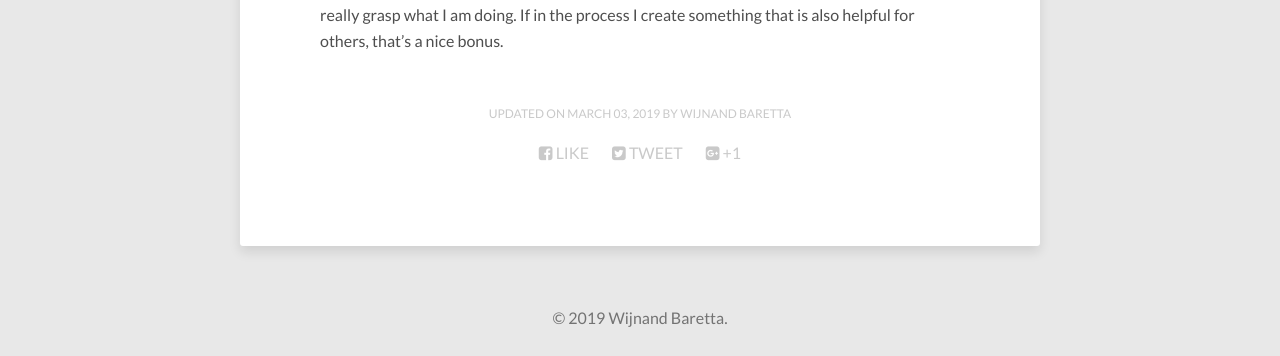
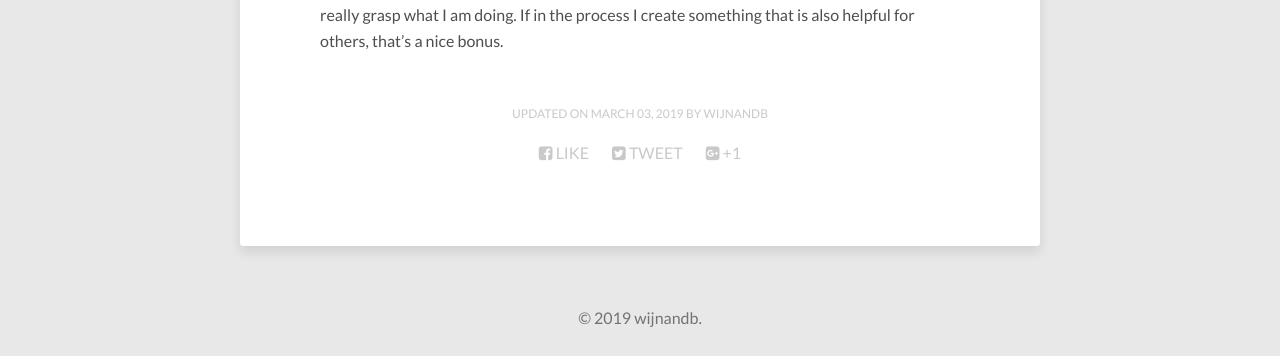
Before and after one commit to wijnandb/notes, a Jekyll site: the page built from about/index.md, in a window 1280 px wide. Shown: the part 758-1114 px from the top of the page. Built offline with Jekyll 4.4.1, drawn with Linux system fonts in a browser that asks for light colours; nearby versions of some CDN libraries.

Commit message:
Update _config.yml

```diff
--- a/_config.yml
+++ b/_config.yml
@@ -14,12 +14,12 @@
 # You can create any custom variable you would like, and they will be accessible
 # in the templates via {{ site.myvariable }}.
 # theme: jekyll-theme-so-simple
-remote_theme: mmistakes/so-simple-theme
+#remote_theme: mmistakes/so-simple-theme
 locale: en-US
 
 
 title:            Notes on programming and other aspects of life
-description:
+description:      Python, Django, Postgres
 disqus_shortname:
 reading_time:     false
 words_per_minute: 200
@@ -29,7 +29,7 @@
 
 # Owner/author information
 owner:
-  name:           Wijnand Baretta
+  name:           wijnandb
   avatar:         snapshot.png
   bio:            "Father, husband, developer, entrepreneur, almost 50, Dutch."
   email:          wijnandb@retta.nl
```
